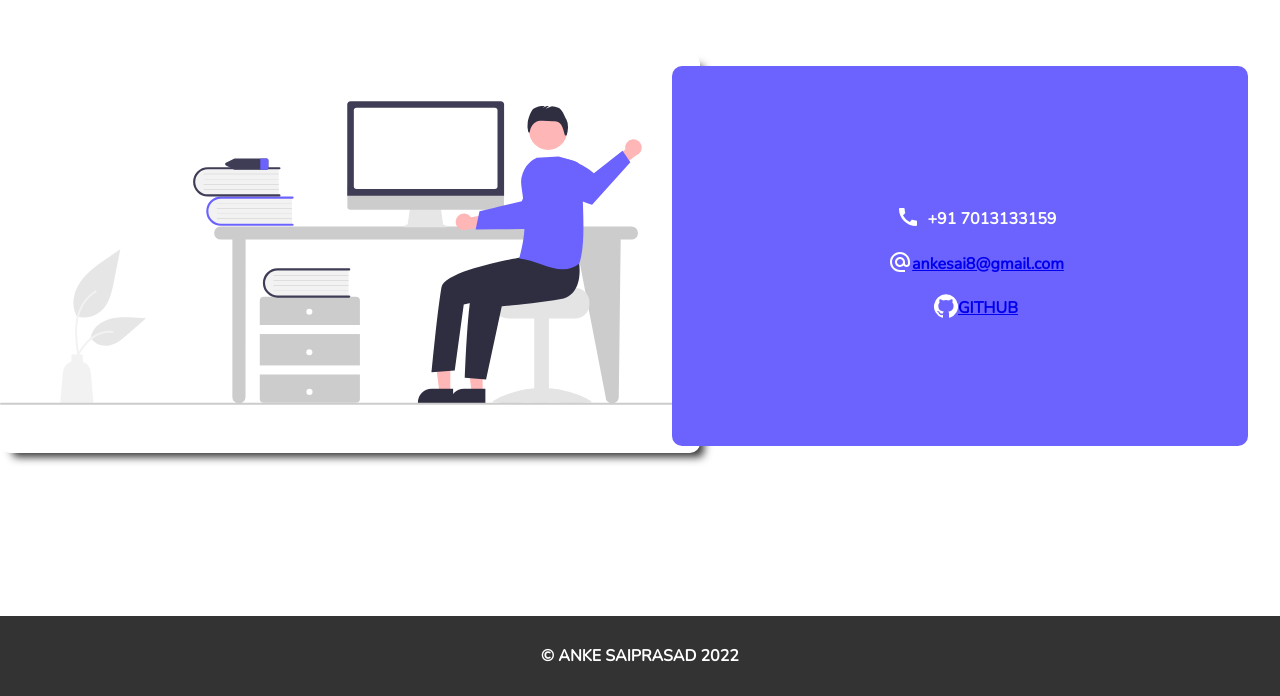
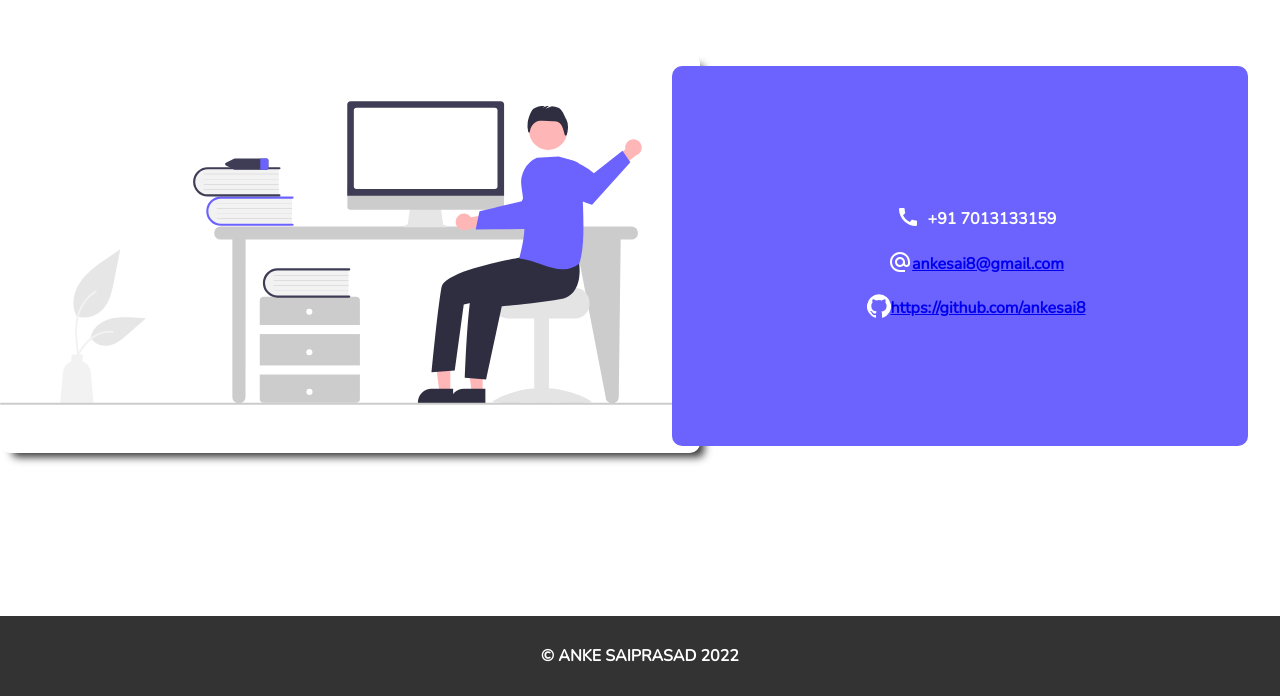
Before and after one commit to ankesai8/Portfolio-88, a React (Create React App) app: page / in a window 1280 px wide. Shown: the part 3930-4626 px from the top of the page. Built offline with nearby package versions, Linux system fonts and the light colour scheme.

Commit message:
Update Contact.js

```diff
--- a/src/components/Contact/Contact.js
+++ b/src/components/Contact/Contact.js
@@ -20,7 +20,7 @@ const Contact = () => {
           <ul>
             <li><CallIcon /><p>+91 7013133159</p></li>
             <li><AlternateEmailIcon /><a href="mailto:ankesai8@gmail.com">ankesai8@gmail.com</a></li>
-            <li><GitHubIcon /> <a href="https://github.com/ankesai8" target="_blank" rel="noopener noreferrer">GITHUB</a></li>
+            <li><GitHubIcon /> <a href="https://github.com/ankesai8" target="_blank" rel="noopener noreferrer">https://github.com/ankesai8</a></li>
           </ul>
         </div>
       </div>
```
